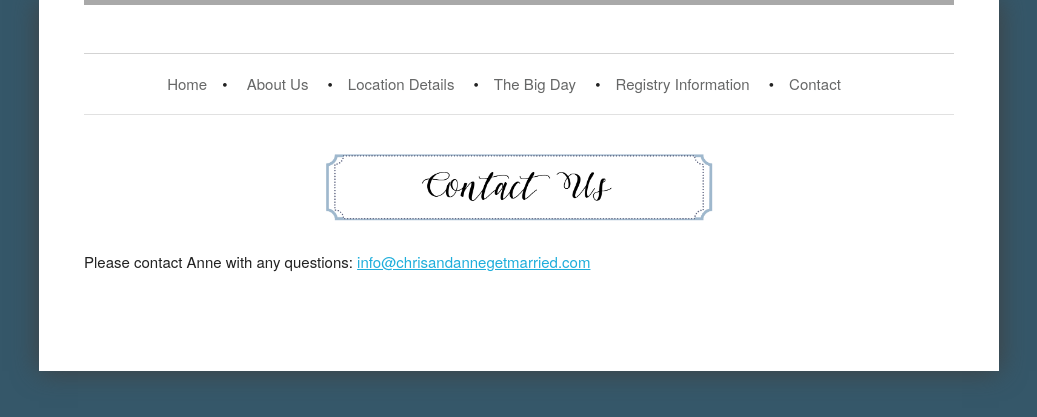
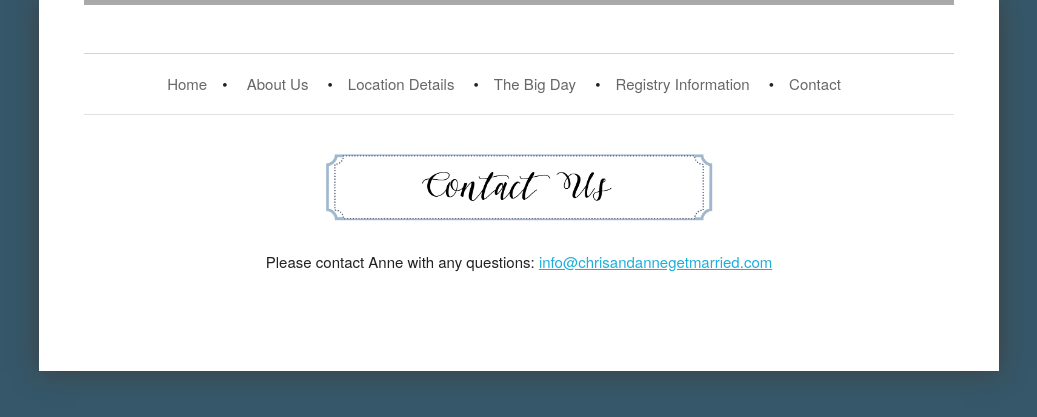
Before and after one commit to cjjeakle/DroletJeakleWedding, a Jekyll site: the page built from contact/index.html, in a window 1280 px wide. Shown: the top 417 px of the page, without its empty margins (121-1158 px from the left). Built offline with Jekyll 4.4.1, drawn with Linux system fonts in a browser that asks for light colours; nearby versions of some CDN libraries.

Commit message:
Fixed typo, etc
Fixed a typo on 'About Us' and center aligned the content on 'Contact Us'.

```diff
--- a/about_us/index.html
+++ b/about_us/index.html
@@ -29,7 +29,7 @@
   </p>
   <p>
     On Christmas Eve 2017, 7 years into dating, they "finally" got engaged!
-    It's been a long, winding, and incredible journey, but they're finally about to come togehter for life (not just in marriage, but also location &#10084;).
+    It's been a long, winding, and incredible journey, but they're finally about to come together for life (not just in marriage, but also location &#10084;).
   </p>
   <div class="photoGrid">
     <div class="row">
--- a/contact/index.html
+++ b/contact/index.html
@@ -11,7 +11,7 @@
     alt="Page Title: '{{page.title}}'"
   />
 </div>
-<div>
+<div class="center">
   <p>
     Please contact Anne with any questions:
 
```
